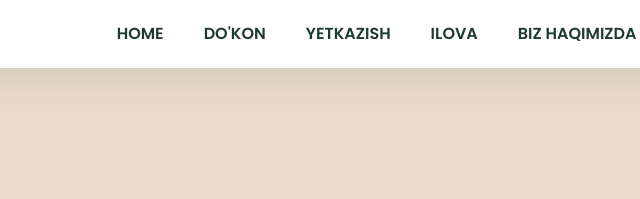
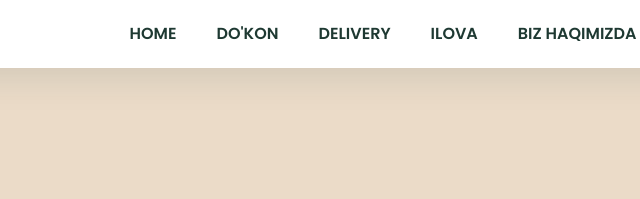
Before and after one commit to shokhaway01/Starbucks-Uzbekistan, a plain HTML site: page index.html in a window 1280 px wide. Shown: the top 199 px of the page, 361-1001 px from the left. Drawn offline with nearby package versions, Linux system fonts and the light colour scheme.

Commit message:
Update index.html
The side of delivery was changed and updated

```diff
--- a/index.html
+++ b/index.html
@@ -35,7 +35,7 @@
             </li>
 
             <li>
-                <a href="#delivery">Yetkazish</a>
+                <a href="#delivery">Delivery</a>
             </li>
 
             <li>
```
